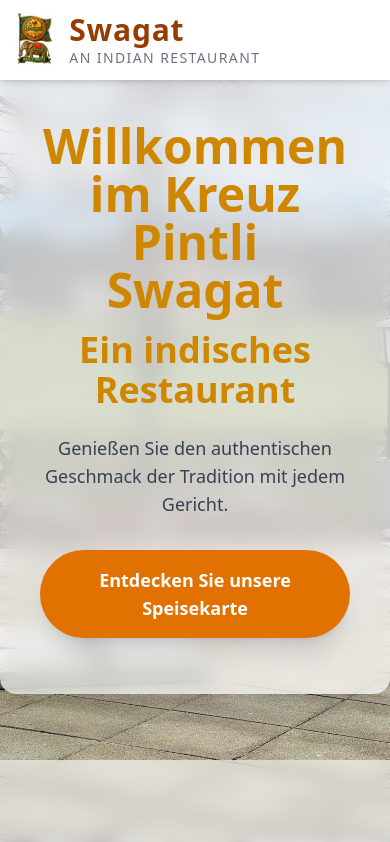
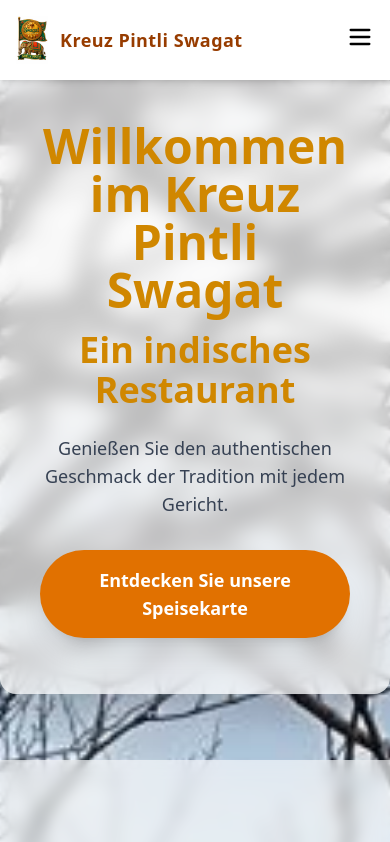
Before and after one commit to Rahul10291029/Restaurant-Website, a React (Vite) app in the folder RestaurantWebsite/: page / in a window 390 px wide. Shown: the top 842 px of the page. Built offline with nearby package versions, Linux system fonts and the light colour scheme.

Commit message:
Fix reservation phone validation and UI

```diff
--- a/RestaurantWebsite/src/Components/Home.jsx
+++ b/RestaurantWebsite/src/Components/Home.jsx
@@ -84,9 +84,9 @@
 
   return (
     <div
-      className="relative min-h-screen bg-fixed bg-center bg-cover text-gray-800"
-      style={{ backgroundImage: `url(${BgImg})` }}
-    >
+    className="relative min-h-screen bg-scroll md:bg-fixed bg-center bg-cover text-gray-800"
+    style={{ backgroundImage: `url(${BgImg})` }}
+  >
       {/* ================= HERO ================= */}
       <div className="relative h-[90vh] flex items-center justify-center">
         <motion.div
--- a/RestaurantWebsite/src/Components/Navbar.jsx
+++ b/RestaurantWebsite/src/Components/Navbar.jsx
@@ -24,12 +24,11 @@
 /* ===== COUNTRY PHONE VALIDATION ===== */
 const validatePhoneByCountry = (countryCode, phone) => {
   const digits = phone.replace(/\D/g, "");
-
   switch (countryCode) {
-    case "+91": return digits.length === 10;      // India
-    case "+41": return digits.length === 9;       // Switzerland (CH)
-    case "+33": return digits.length === 9;       // France
-    case "+49": return digits.length >= 10 && digits.length <= 11; // Germany
+    case "+91": return digits.length === 10;
+    case "+41": return digits.length === 9;
+    case "+33": return digits.length === 9;
+    case "+49": return digits.length >= 10 && digits.length <= 11;
     default: return false;
   }
 };
@@ -37,7 +36,6 @@
 /* ===== BASIC FORM VALIDATION ===== */
 const validateForm = (data) => {
   const errors = {};
-
   if (!data.name.trim()) errors.name = "Name is required";
 
   const emailRegex = /^[^\s@]+@[^\s@]+\.[^\s@]+$/;
@@ -48,8 +46,7 @@
   if (!data.phone.trim()) errors.phone = "Phone is required";
   if (!data.date) errors.date = "Date is required";
   if (!data.time) errors.time = "Time is required";
-  if (!data.guests || data.guests < 1)
-    errors.guests = "Select guests";
+  if (!data.guests || data.guests < 1) errors.guests = "Select guests";
 
   return errors;
 };
@@ -65,7 +62,7 @@
   const [formData, setFormData] = useState({
     name: "",
     email: "",
-    countryCode: "+41", // CH default
+    countryCode: "+41",
     phone: "",
     date: "",
     time: "",
@@ -85,8 +82,6 @@
     setErrors({});
 
     const validationErrors = validateForm(formData);
-
-    // 🔥 COUNTRY-AWARE PHONE CHECK
     if (!validatePhoneByCountry(formData.countryCode, formData.phone)) {
       validationErrors.phone = `Invalid phone number for ${formData.countryCode}`;
     }
@@ -104,7 +99,6 @@
 
     try {
       await createReservation(payload);
-
       await emailjs.send(
         import.meta.env.VITE_EMAILJS_SERVICE_ID,
         import.meta.env.VITE_EMAILJS_TEMPLATE_ID,
@@ -113,7 +107,6 @@
       );
 
       alert(t("reservation_success_message"));
-
       setShowReservationModal(false);
       setFormData({
         name: "",
@@ -134,57 +127,106 @@
 
   return (
     <>
+      {/* ===== NAVBAR ===== */}
       <nav className="fixed top-0 w-full z-50 bg-white shadow-md">
         <div className="max-w-7xl mx-auto px-4 h-20 flex justify-between items-center">
-        <Link to="/" className="flex items-center gap-4">
-  {/* Logo image (icon-style) */}
-  <img
-    src="/Swagatlogo.png"
-    alt="Swagat Logo"
-    className="h-14 w-auto object-contain"
-  />
 
-  {/* Brand text (MAIN FOCUS) */}
-  <div className="flex flex-col leading-tight">
-    <span className="text-3xl font-extrabold tracking-wide text-amber-800">
-      Swagat
-    </span>
-    <span className="text-sm uppercase tracking-widest text-gray-500">
-     An Indian Restaurant
-    </span>
-  </div>
-</Link>
+          {/* LOGO + BRAND */}
+          <Link to="/" className="flex items-center gap-3">
+            <img
+              src="/Swagatlogo.png"
+              alt="Swagat Logo"
+              className="h-12 w-auto object-contain"
+            />
+            <span className="font-extrabold tracking-wide text-amber-800
+                             text-lg sm:text-xl md:text-2xl">
+              Kreuz Pintli Swagat
+            </span>
+          </Link>
 
-
-
+          {/* ===== DESKTOP MENU ===== */}
           <div className="hidden md:flex items-center gap-8">
-            <Link to="/" className={navItem}><Home size={18} className={iconClass} /> {t("nav_home")}</Link>
-            <Link to="/menu" className={navItem}><ShoppingCart size={18} className={iconClass} /> {t("nav_menu")}</Link>
-            <Link to="/about" className={navItem}><Info size={18} className={iconClass} /> {t("nav_about")}</Link>
-            <Link to="/gallery" className={navItem}><GalleryIcon size={18} className={iconClass} /> {t("nav_gallery")}</Link>
-            <Link to="/contact" className={navItem}><Phone size={18} className={iconClass} /> {t("nav_contact")}</Link>
+            <Link to="/" className={navItem}>
+              <Home size={18} className={iconClass} /> {t("nav_home")}
+            </Link>
+            <Link to="/menu" className={navItem}>
+              <ShoppingCart size={18} className={iconClass} /> {t("nav_menu")}
+            </Link>
+            <Link to="/about" className={navItem}>
+              <Info size={18} className={iconClass} /> {t("nav_about")}
+            </Link>
+            <Link to="/gallery" className={navItem}>
+              <GalleryIcon size={18} className={iconClass} /> {t("nav_gallery")}
+            </Link>
+            <Link to="/contact" className={navItem}>
+              <Phone size={18} className={iconClass} /> {t("nav_contact")}
+            </Link>
 
             <select
               value={i18n.language}
               onChange={(e) => i18n.changeLanguage(e.target.value)}
               className="border rounded-md px-3 py-2 text-sm"
             >
+              <option value="de">Deutsch</option>
               <option value="en">English</option>
-              <option value="de">Deutsch</option>
-              <option value="es">Español</option>
-              <option value="fr">Français</option>
             </select>
 
             <button
               onClick={() => setShowReservationModal(true)}
-              className="bg-yellow-500 text-white px-6 py-3 rounded-full"
+              className="bg-yellow-500 text-white px-5 py-2 rounded-full"
+            >
+              {t("book_table")}
+            </button>
+          </div>
+
+          {/* ===== MOBILE MENU BUTTON ===== */}
+          <div className="md:hidden">
+            <button onClick={() => setMobileOpen(!mobileOpen)}>
+              {mobileOpen ? <X size={28} /> : <Menu size={28} />}
+            </button>
+          </div>
+        </div>
+      </nav>
+
+      {/* ===== MOBILE DROPDOWN MENU (WITH ICONS) ===== */}
+      {mobileOpen && (
+        <div className="fixed top-20 left-0 w-full bg-white shadow-md z-40 md:hidden">
+          <div className="flex flex-col gap-4 px-6 py-6">
+
+            <Link to="/" onClick={() => setMobileOpen(false)} className="flex items-center gap-3">
+              <Home size={18} className="text-amber-500" /> {t("nav_home")}
+            </Link>
+
+            <Link to="/menu" onClick={() => setMobileOpen(false)} className="flex items-center gap-3">
+              <ShoppingCart size={18} className="text-amber-500" /> {t("nav_menu")}
+            </Link>
+
+            <Link to="/about" onClick={() => setMobileOpen(false)} className="flex items-center gap-3">
+              <Info size={18} className="text-amber-500" /> {t("nav_about")}
+            </Link>
+
+            <Link to="/gallery" onClick={() => setMobileOpen(false)} className="flex items-center gap-3">
+              <GalleryIcon size={18} className="text-amber-500" /> {t("nav_gallery")}
+            </Link>
+
+            <Link to="/contact" onClick={() => setMobileOpen(false)} className="flex items-center gap-3">
+              <Phone size={18} className="text-amber-500" /> {t("nav_contact")}
+            </Link>
+
+            <button
+              onClick={() => {
+                setMobileOpen(false);
+                setShowReservationModal(true);
+              }}
+              className="mt-4 bg-yellow-500 text-white px-4 py-3 rounded-full"
             >
               {t("book_table")}
             </button>
           </div>
         </div>
-      </nav>
+      )}
 
+      {/* ===== RESERVATION MODAL ===== */}
       <ReservationModal
         show={showReservationModal}
         onClose={() => setShowReservationModal(false)}
--- a/RestaurantWebsite/src/locales/en/translation.json
+++ b/RestaurantWebsite/src/locales/en/translation.json
@@ -154,7 +154,7 @@
   "contact_reach_us_title": "Reach Us",
   "contact_hours": "Open Daily: 11:00 AM – 10:00 PM",
 
-  "footer_title": "Swagat Indian Restaurant",
+  "footer_title": " Kreuz Pintli Swagat",
   "footer_description": "Experience the heart of Indian cuisine with warm hospitality and timeless flavors since 1998.",
   "footer_quick_links": "Quick Links",
   "footer_visit_us": "Visit Us",
--- a/RestaurantWebsite/src/locales/es/translation.json
+++ b/RestaurantWebsite/src/locales/es/translation.json
@@ -138,7 +138,7 @@
   "contact_reach_us_title": "Contáctanos",
   "contact_hours": "Abierto todos los días: 11:00 – 22:00",
 
-  "footer_title": "Swagat Restaurante Indio",
+  "footer_title": "Kreuz Pintli Swagat",
   "footer_description": "Experimente el corazón de la cocina india con una cálida hospitalidad y sabores atemporales desde 1998.",
   "footer_quick_links": "Enlaces Rápidos",
   "footer_visit_us": "Visítenos",
```
Also changed, not shown: 1 other file (tests, documents, lock files or other folders).
